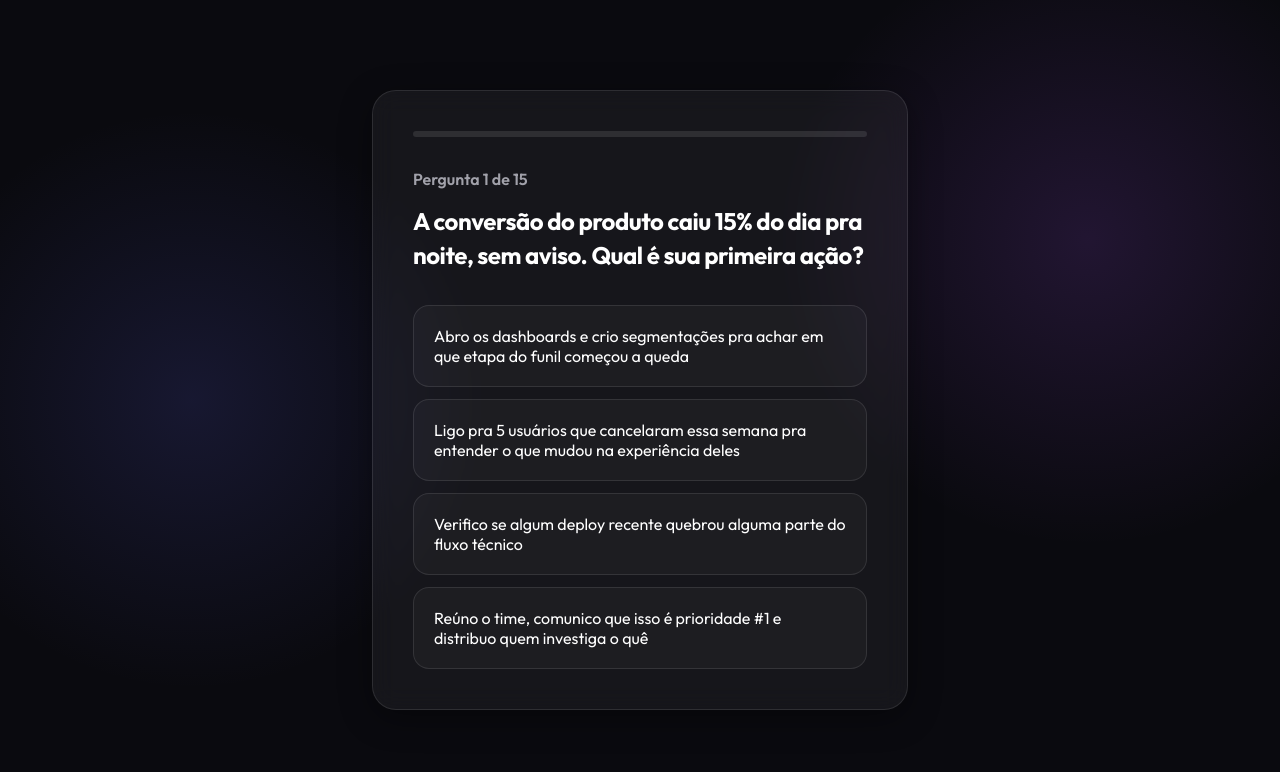
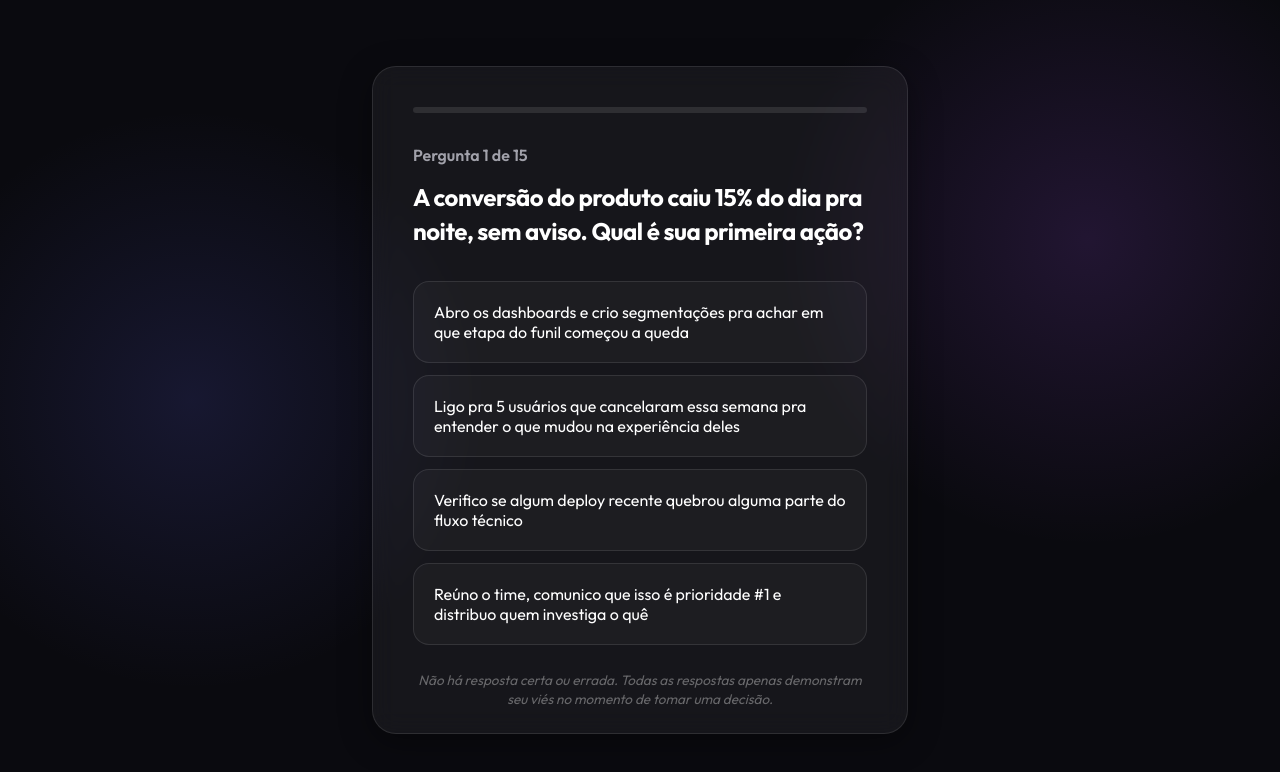
Before and after one commit to thalgy2000-collab/FormsCarrer, a React (Vite) app: page / in a window 1280 px wide. Both pictures are taken after a click on the button "Iniciar Avaliação". Shown: the top 772 px of the page. Built offline with nearby package versions, Linux system fonts and the light colour scheme.

Commit message:
Add fixed disclaimer footer to all questions

```diff
--- a/src/App.tsx
+++ b/src/App.tsx
@@ -7,6 +7,8 @@ import { getInitialScores, analyzeUser, type AnalysisResult } from './utils/scor
 import { supabase } from './lib/supabaseClient';
 import type { UserScores, QuestionOption, Category } from './types';
 import './index.css';
+
+const DISCLAIMER_TEXT = "Não há resposta certa ou errada. Todas as respostas apenas demonstram seu viés no momento de tomar uma decisão.";
 
 function App() {
   const [screen, setScreen] = useState<'intro' | 'questions' | 'lead' | 'result-category' | 'result-roles'>('intro');
@@ -124,7 +126,7 @@ function App() {
 
             <div style={{ background: 'rgba(255,255,255,0.03)', border: '1px solid var(--border-glass)', borderRadius: '12px', padding: '1.2rem', marginBottom: '2.5rem', maxWidth: '500px', margin: '0 auto 2.5rem' }}>
               <p style={{ fontSize: '0.95rem', color: 'rgba(255,255,255,0.6)', margin: 0, lineHeight: '1.5' }}>
-                Não há resposta certa ou errada. Todas as respostas apenas demonstram seu viés no momento de tomar uma decisão.
+                {DISCLAIMER_TEXT}
               </p>
             </div>
 
@@ -140,7 +142,7 @@ function App() {
         )}
 
         {screen === 'questions' && (
-          <motion.div key={`q-${qIndex}`} {...fadeVariants} className="glass-panel" style={{ padding: '2.5rem' }}>
+          <motion.div key={`q-${qIndex}`} {...fadeVariants} className="glass-panel" style={{ padding: '2.5rem 2.5rem 5.5rem 2.5rem', position: 'relative' }}>
             <div className="progress-container">
               <div className="progress-bar" style={{ width: `${progress}%` }}></div>
             </div>
@@ -160,6 +162,12 @@ function App() {
                   {opt.text}
                 </button>
               ))}
+            </div>
+
+            <div style={{ position: 'absolute', bottom: '1.5rem', left: '0', width: '100%', padding: '0 2.5rem', textAlign: 'center' }}>
+              <p style={{ fontSize: '0.85rem', color: 'rgba(255,255,255,0.35)', margin: 0, fontStyle: 'italic', lineHeight: '1.4' }}>
+                {DISCLAIMER_TEXT}
+              </p>
             </div>
           </motion.div>
         )}
```
